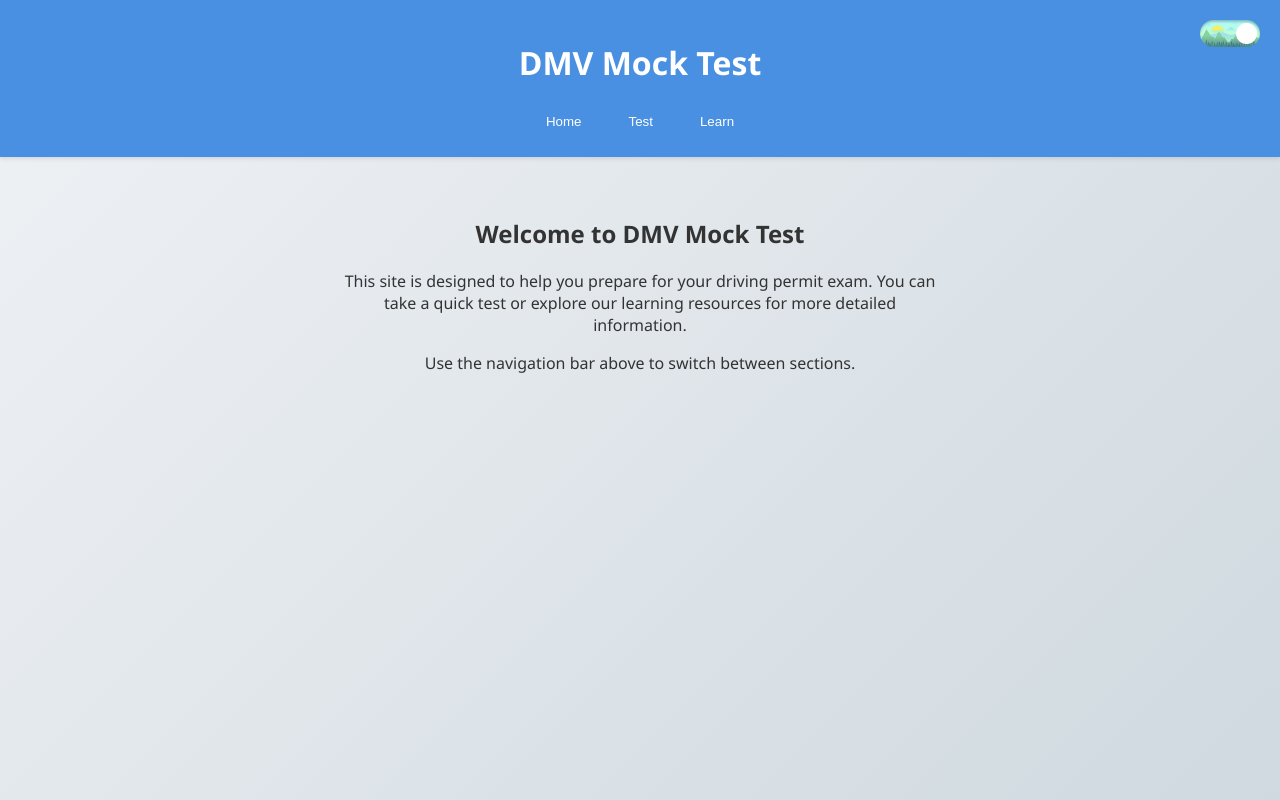
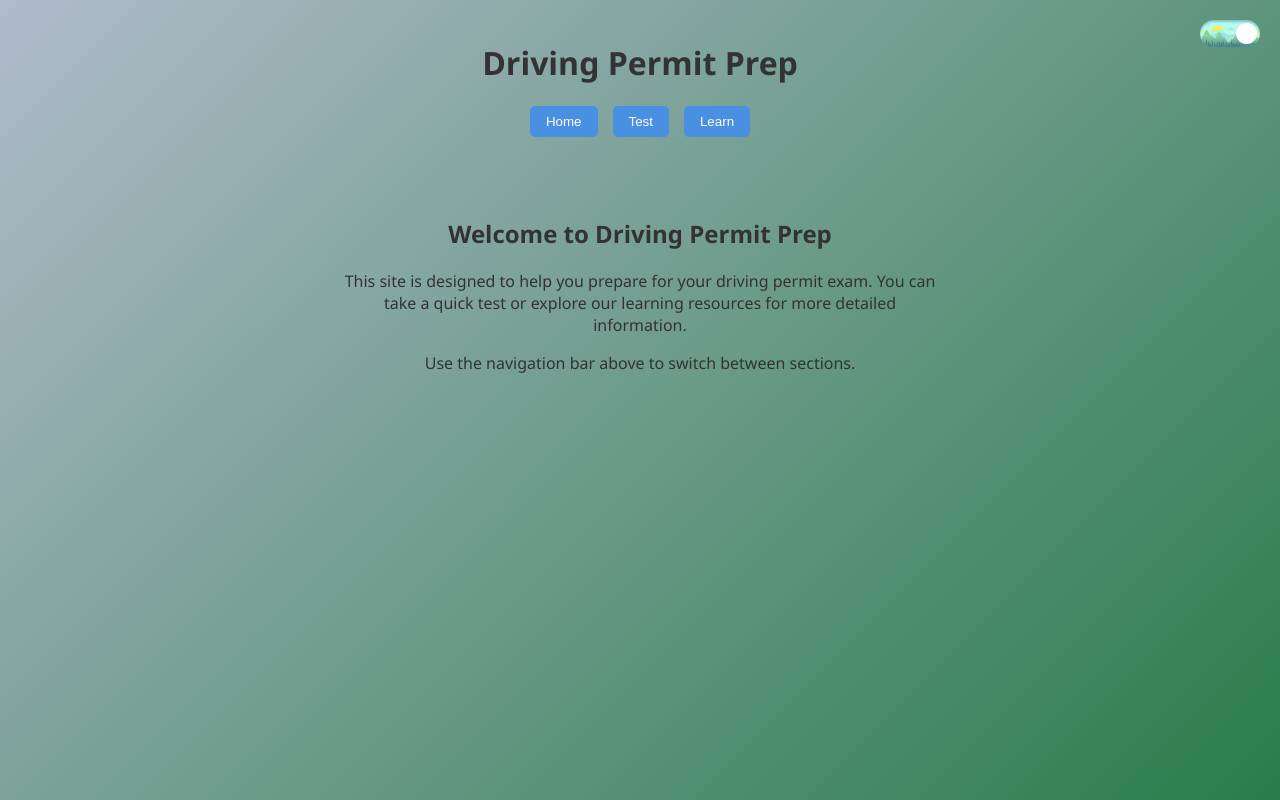
Before and after one commit to 5432roy/dmv-mock-test, a React (Create React App) app: page / in a window 1280 px wide. Built offline with nearby package versions, Linux system fonts and the light colour scheme; no server answers; the database is empty; the HTML template or start-up script is replaced by a standard one.

Commit message:
`[Fix]` Rename the page & fix flash when theme changes

```diff
--- a/public/index.html
+++ b/public/index.html
@@ -19,7 +19,7 @@
       work correctly both with client-side routing and a non-root public URL.
       Learn how to configure a non-root public URL by running `npm run build`.
     -->
-    <title>Driving Permit Mock Test Practice</title>
+    <title>Driving Permit Prep</title>
     <script async src="https://pagead2.googlesyndication.com/pagead/js/adsbygoogle.js?client=ca-pub-3684360286364992"
      crossorigin="anonymous"></script>
   </head>
--- a/src/App.css
+++ b/src/App.css
@@ -5,24 +5,22 @@ body, html, #root {
   height: 100%;
   margin: 0;
   font-family: 'Segoe UI', Tahoma, Geneva, Verdana, sans-serif;
+  background: linear-gradient(135deg, #b1bbca, #297c4c); /* avoid flash from light to dark */
   color: #333;
 }
 
 .App {
   display: flex;
-  background: linear-gradient(135deg, #f0f2f5, #cfd9df);
+  background: linear-gradient(135deg, #b1bbca, #297c4c);
   flex-direction: column;
   min-height: 100vh;
-  transition: background-color 1s ease, color 1s ease;
 }
 
 /* Header and Navigation */
 .App-header {
-  background-color: #4a90e2;
-  color: white;
   padding: 20px;
   text-align: center;
-  box-shadow: 0 2px 4px rgba(0,0,0,0.1);
+  /* box-shadow: 0 2px 4px rgba(0,0,0,0.1); */
   position: relative;
 }
 
@@ -74,11 +72,11 @@ body, html, #root {
 .App.dark {
   background: #2e2e2e;
   color: #f0f0f0;
-  transition: background 1s;
+  transition: background-color 1s ease, color 2s ease;
+  transition-delay: color 0.5s ease;
 }
 
 .App.dark .App-header {
-  background-color: #283593;
   color: #fff;
 }
 
--- a/src/App.js
+++ b/src/App.js
@@ -78,7 +78,7 @@ function App() {
   return (
     <div className={`App ${theme}`}>
       <header className="App-header">
-        <h1>DMV Mock Test</h1>
+        <h1>Driving Permit Prep</h1>
         <nav className="nav-bar">
           <button onClick={() => setActiveView('intro')}>Home</button>
           <button onClick={() => setActiveView('test')}>Test</button>
--- a/src/Home.js
+++ b/src/Home.js
@@ -5,7 +5,7 @@ import './Home.css';
 function Home() {
   return (
     <div className="intro-section">
-      <h2>Welcome to DMV Mock Test</h2>
+      <h2>Welcome to Driving Permit Prep</h2>
       <p>
         This site is designed to help you prepare for your driving permit exam.
         You can take a quick test or explore our learning resources for more detailed information.
--- a/src/Test.css
+++ b/src/Test.css
@@ -4,7 +4,7 @@
 .question-container {
     margin-top: 20px;
     margin-bottom: 20px;
-    background: white;
+    background: rgb(190, 190, 190);
     padding: 30px;
     border-radius: 10px;
     box-shadow: 0 8px 16px rgba(0,0,0,0.1);
@@ -177,7 +177,7 @@
   .wrong-questions-section {
     margin-top: 30px;
     padding: 20px;
-    background: white;
+    background: rgb(134, 134, 134);
     border-radius: 10px;
     box-shadow: 0 4px 8px rgba(0,0,0,0.1);
     max-width: 600px;
@@ -202,7 +202,7 @@
 
   /* Update wrong question items to use block layout */
   .wrong-question-item {
-    background: #f8f8f8;
+    background: rgb(156, 156, 156);
     padding: 15px;
     margin-bottom: 15px;
     border-left: 4px solid #c62828;
@@ -285,7 +285,7 @@
   }
 
   .App.dark .wrong-questions-section {
-    background: #3e3e3e;
+    background: #2e2e2e;
     color: #f0f0f0;
     box-shadow: 0 4px 8px rgba(0,0,0,0.3);
     transition: background 0.3s;
```
